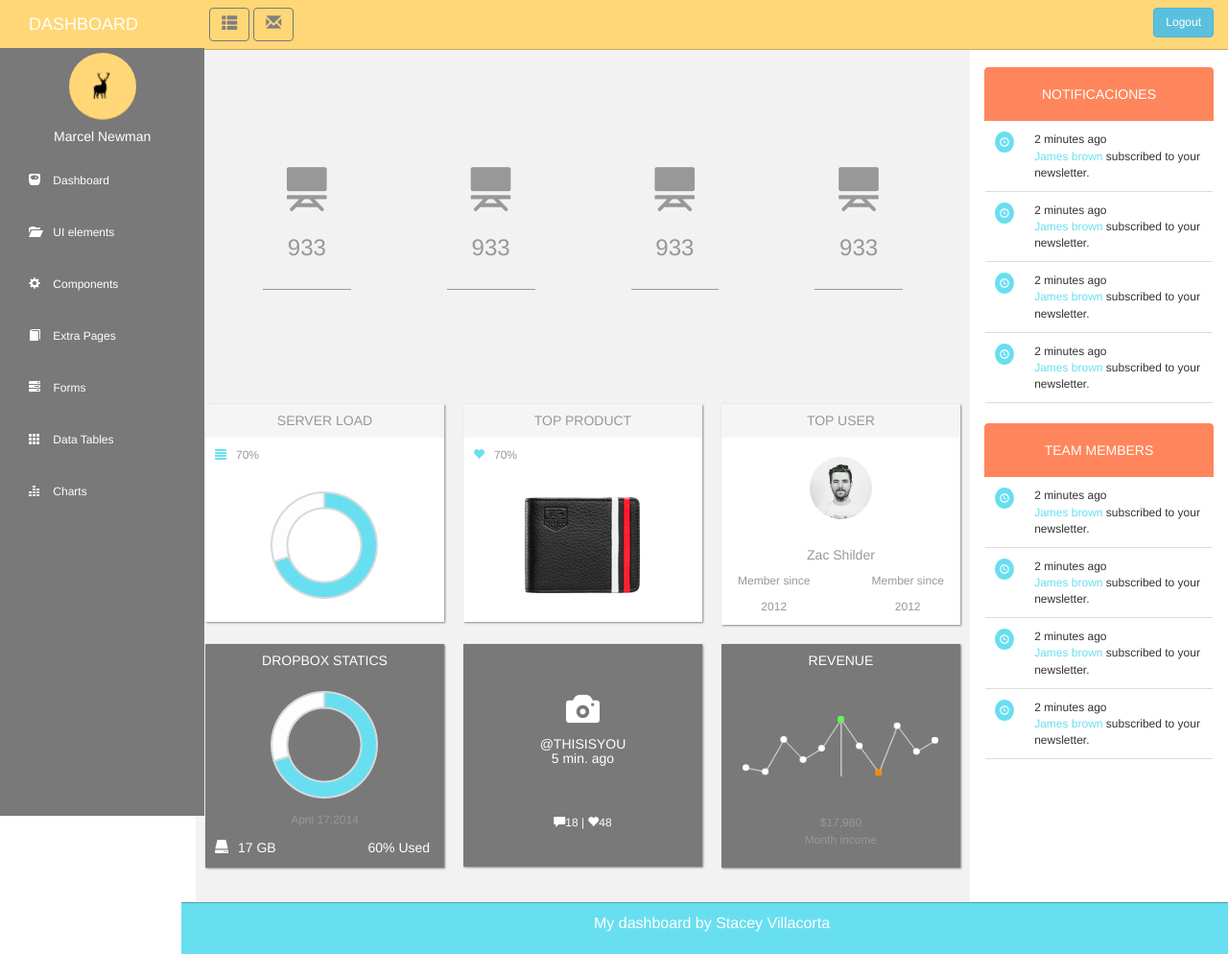
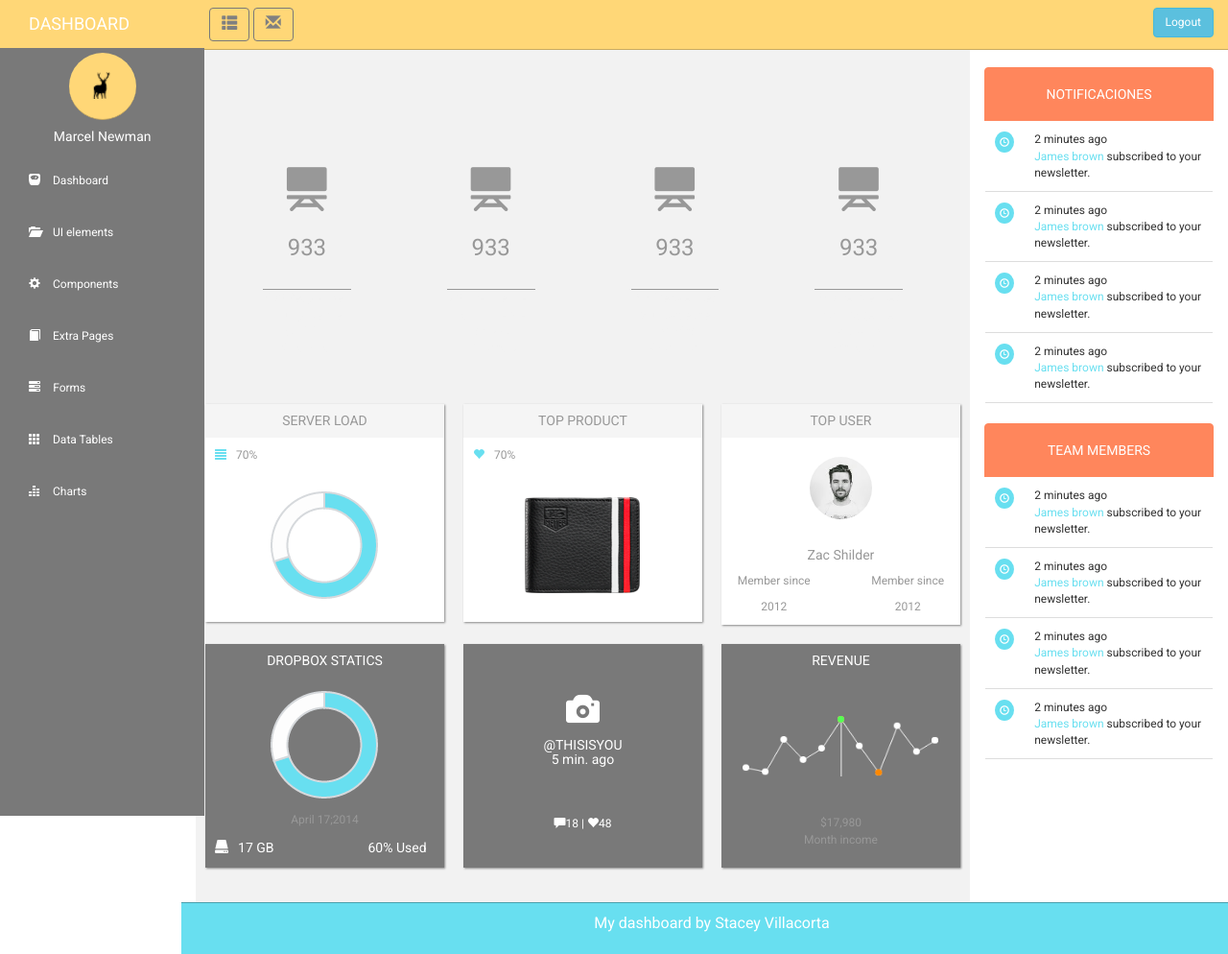
Before and after one commit to StaceyVillacortaSantos/dashy, a plain HTML site: page index.html in a window 1280 px wide. Shown: the whole page at 96% size. Drawn offline with Linux system fonts and the light colour scheme.

Commit message:
añadi  fuente

```diff
--- a/assets/stylesheets/bootstrap/_variables.scss
+++ b/assets/stylesheets/bootstrap/_variables.scss
@@ -43,7 +43,7 @@ $link-hover-decoration: underline !default;
 //
 //## Font, line-height, and color for body text, headings, and more.
 
-$font-family-sans-serif:  "Helvetica Neue", Helvetica, Arial, sans-serif !default;
+$font-family-sans-serif:  "Roboto", Helvetica, Arial, sans-serif !default;
 $font-family-serif:       Georgia, "Times New Roman", Times, serif !default;
 //** Default monospace fonts for `<code>`, `<kbd>`, and `<pre>`.
 $font-family-monospace:   Menlo, Monaco, Consolas, "Courier New", monospace !default;
--- a/index.html
+++ b/index.html
@@ -2,6 +2,7 @@
 <html>
 <head>
 	<title>Dashboard</title>
+	<link href='http://fonts.googleapis.com/css?family=Roboto' rel='stylesheet' type='text/css'>
 	<link rel="stylesheet" type="text/css" href="assets/stylesheets/main.css">
 	<meta name="viewport" content="width=device-width, initial-scale=1.0"/>
 </head>
```
Also changed, not shown: assets/stylesheets/main.css, 1 other file.
